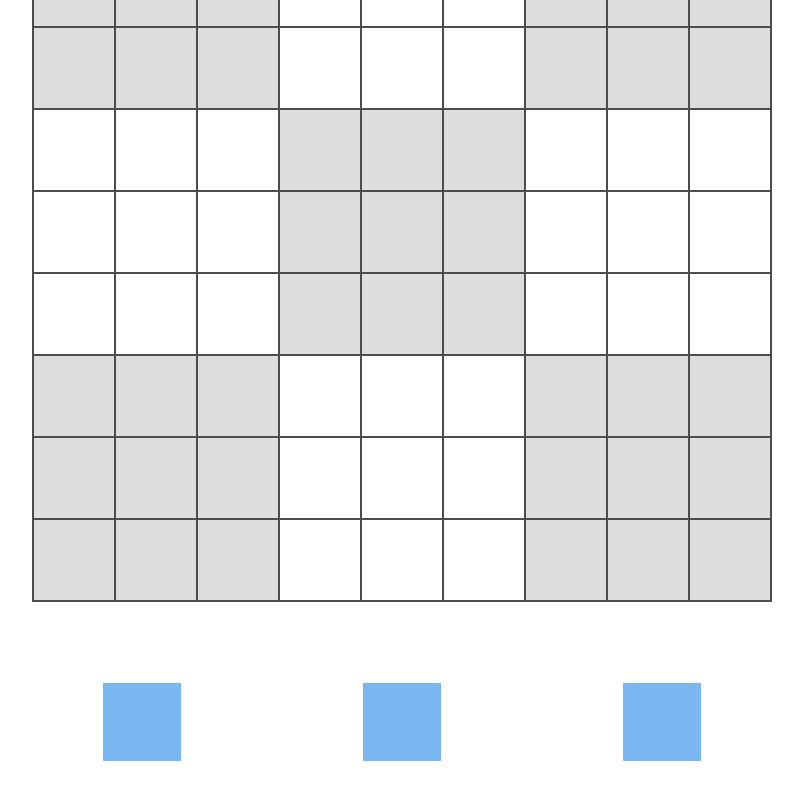
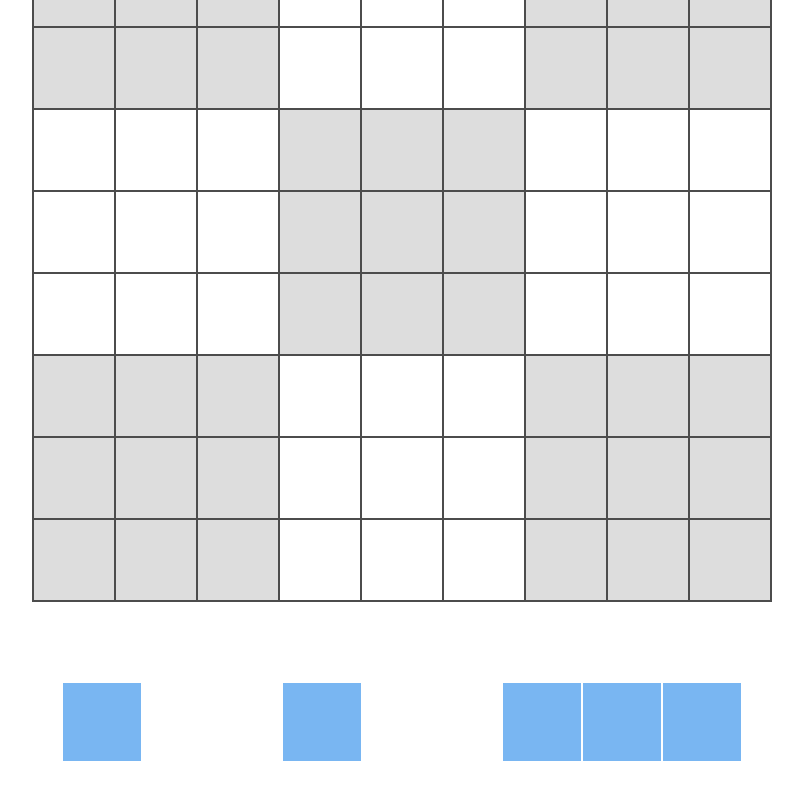
Before and after one commit to Bartelix/vue3-blockudoku, a Vue app: page / in a window 1280 px wide. Shown: the part 402-1202 px from the top of the page, without its empty margins (238-1041 px from the left). Built offline with nearby package versions, Linux system fonts and the light colour scheme.

Commit message:
Add HorizontalPadleBrick component MoveBrick - add function returns list of bricks to display

```diff
--- /dev/null
+++ b/src/components/HorizontalPadleBrick.vue
@@ -0,0 +1,28 @@
+<template>
+  <div class="brick">
+    <div class="brick-element"></div>
+    <div class="brick-element"></div>
+    <div class="brick-element"></div>
+  </div>
+</template>
+
+<script>
+export default {
+  name: "HorizontalPadleBrick",
+};
+</script>
+
+<style scope lang="scss">
+$brick-element-size: clamp(3rem, 10vmin, 5rem);
+
+.brick {
+  display: flex;
+}
+
+.brick-element {
+  width: $brick-element-size;
+  height: $brick-element-size;
+  background-color: rgb(121, 182, 242);
+  border: 1px solid #fff;
+}
+</style>
--- a/src/components/MoveBricks.vue
+++ b/src/components/MoveBricks.vue
@@ -1,18 +1,25 @@
 <template>
   <div class="move-bricks-wrapper">
     <div class="move-brick-wrapper" v-for="i in 3" :key="i">
-      <BaseBrick />
+      <component :is="bricks[i - 1]" />
     </div>
   </div>
 </template>
 
 <script>
 import BaseBrick from "./BaseBrick.vue";
+import HorizontalPadleBrick from "./HorizontalPadleBrick.vue";
 
 export default {
   name: "MoveBricks",
   components: {
     BaseBrick,
+    HorizontalPadleBrick,
+  },
+  computed: {
+    bricks() {
+      return ["BaseBrick", "BaseBrick", "HorizontalPadleBrick"];
+    },
   },
 };
 </script>
```
